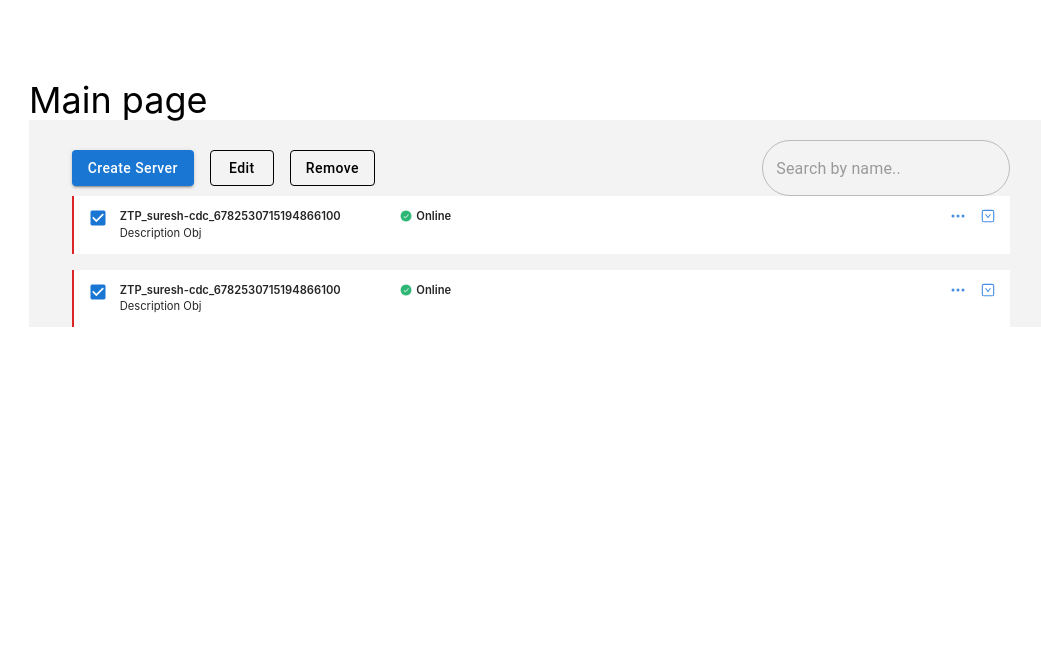
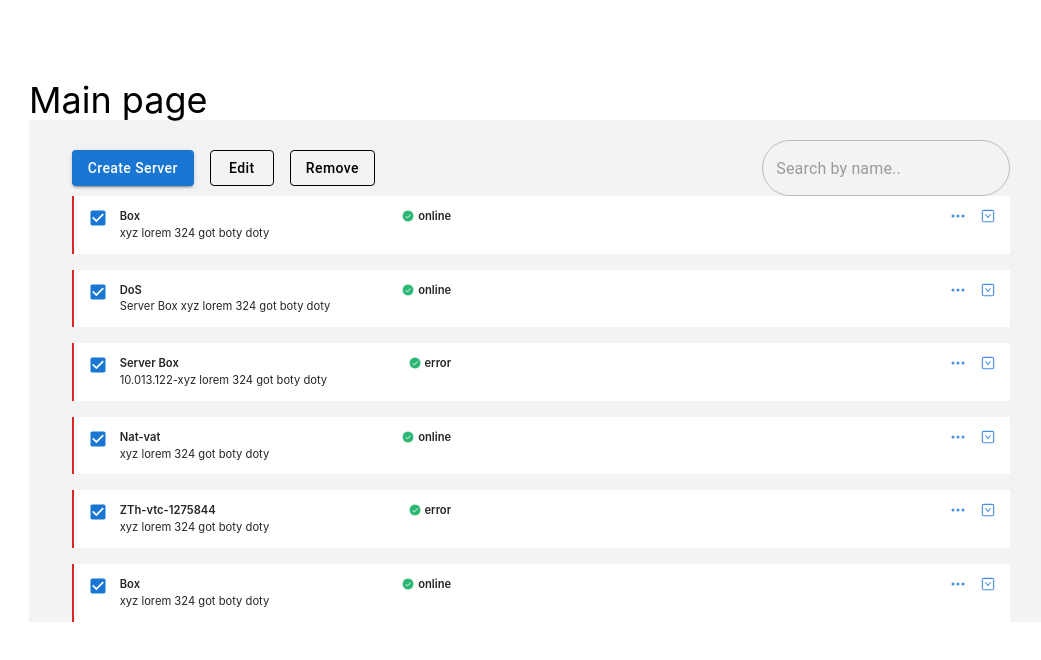
Before and after one commit to ishantsahni/the-task, a React (Create React App) app: page /#/ in a window 1280 px wide. Shown: the top 660 px of the page, without its empty margins (99-1140 px from the left). Built offline with nearby package versions, Linux system fonts and the light colour scheme.

Commit message:
tasks array added

```diff
--- a/src/components/TaskHeader/index.js
+++ b/src/components/TaskHeader/index.js
@@ -4,7 +4,7 @@ import { Resources } from "../../config/Resources";
 import { AiOutlineDown, AiOutlineDownSquare, AiOutlineUpSquare } from "react-icons/ai";
 import { BsThreeDots } from "react-icons/bs";
 
-const TaskHeader = ({taskInfo, setTaskInfo}) => {
+const TaskHeader = ({taskInfo, setTaskInfo, items}) => {
   return (
     <div className="flex ishant w-full justify-between">
       <div className="flex w-2/5 justify-between">
@@ -17,9 +17,9 @@ const TaskHeader = ({taskInfo, setTaskInfo}) => {
           />
           <div>
             <p className="font-semibold text-[0.7rem] text-nero">
-              ZTP_suresh-cdc_6782530715194866100
+              {items.name}
             </p>
-            <p className="text-[0.7rem] text-nero">Description Obj</p>
+            <p className="text-[0.7rem] text-nero">{items.description}</p>
           </div>
         </div>
         <div className="flex">
@@ -28,7 +28,7 @@ const TaskHeader = ({taskInfo, setTaskInfo}) => {
             className="h-3 w-3 mr-1 mt-0.5"
             src={Resources.images.mainPage.success}
           />
-          <p className="font-semibold text-[0.7rem] text-nero">Online</p>
+          <p className="font-semibold text-[0.7rem] text-nero">{items.status}</p>
         </div>
       </div>
       <div className="flex">
--- a/src/components/TaskInfo/index.js
+++ b/src/components/TaskInfo/index.js
@@ -1,6 +1,6 @@
 import React from "react";
 
-const TaskInfo = ({taskInfo}) => {
+const TaskInfo = ({taskInfo, items}) => {
   return (
     <div className={`font-Inter mt-4 ${taskInfo ? "" : "hidden"}`}>
       <div className="bg-slateGrey py-2 px-3.5">
@@ -9,13 +9,13 @@ const TaskInfo = ({taskInfo}) => {
           <p className="font-semibold text-[0.7rem] text-nero">
             Server IP Address:&nbsp;
           </p>
-          <p className="text-[0.7rem] text-nero">172.28.7.109</p>
+          <p className="text-[0.7rem] text-nero">{items.server_ip}</p>
         </div>
         <div className="flex">
           <p className="font-semibold text-[0.7rem] text-nero">
             Server NAT IP Address:&nbsp;
           </p>
-          <p className="text-[0.7rem] text-nero">3.87.172.198</p>
+          <p className="text-[0.7rem] text-nero">{items.server_nat_ip}</p>
         </div>
       </div>
     </div>
--- a/src/components/TaskItem/index.js
+++ b/src/components/TaskItem/index.js
@@ -2,13 +2,13 @@ import React, { useState } from "react";
 import TaskHeader from "../TaskHeader";
 import TaskInfo from "../TaskInfo";
 
-const TaskItem = () => {
+const TaskItem = ({items}) => {
   const [taskInfo, setTaskInfo] = useState(false);
   return (
     <div className="bg-white border-l-2 border-red-600 mb-4 py-3">
       <div className="w-[97%] mx-auto">
-        <TaskHeader taskInfo={taskInfo} setTaskInfo={setTaskInfo}/>
-        <TaskInfo taskInfo={taskInfo} />
+        <TaskHeader items={items} taskInfo={taskInfo} setTaskInfo={setTaskInfo}/>
+        <TaskInfo items={items} taskInfo={taskInfo} />
       </div>
     </div>
   );
--- a/src/components/TasksBox/index.js
+++ b/src/components/TasksBox/index.js
@@ -1,14 +1,67 @@
 import React from "react";
 import TopBar from "../TopBar";
 import TaskItem from "../TaskItem";
+
+const taskArray = [
+  {
+    name: "Box",
+    description: "xyz lorem 324 got boty doty",
+    server_ip: "10.19.19.23",
+    nat_space_id: "12",
+    server_nat_ip: "122.12.19.21",
+    status: "online",
+  },
+  {
+    name: "DoS",
+    description: "Server Box xyz lorem 324 got boty doty",
+    server_ip: "10.19.19.23",
+    nat_space_id: "1",
+    server_nat_ip: "122.12.19.21",
+    status: "online",
+  },
+  {
+    name: "Server Box",
+    description: " 10.013.122-xyz lorem 324 got boty doty",
+    server_ip: "10.19.19.23",
+    nat_space_id: "12",
+    server_nat_ip: "122.12.19.21",
+    status: "error",
+  },
+  {
+    name: "Nat-vat",
+    description: "xyz lorem 324 got boty doty",
+    server_ip: "10.19.19.23",
+    nat_space_id: "15",
+    server_nat_ip: "122.12.19.21",
+    status: "online",
+  },
+  {
+    name: "ZTh-vtc-1275844",
+    description: "xyz lorem 324 got boty doty",
+    server_ip: "10.19.19.23",
+    nat_space_id: "14",
+    server_nat_ip: "122.12.19.21",
+    status: "error",
+  },
+  {
+    name: "Box",
+    description: "xyz lorem 324 got boty doty",
+    server_ip: "10.19.19.23",
+    nat_space_id: "13",
+    server_nat_ip: "122.12.19.21",
+    status: "online",
+  },
+];
 
 const TasksBox = () => {
   return (
     <div className="bg-slateGrey pt-5">
       <div className="w-11/12 mx-auto">
         <TopBar />
-        <TaskItem />
-        <TaskItem />
+        {taskArray.length > 0 &&
+          taskArray.map((items, index) => (
+            <TaskItem key={index} items={items} />
+          ))}
       </div>
     </div>
   );
```
